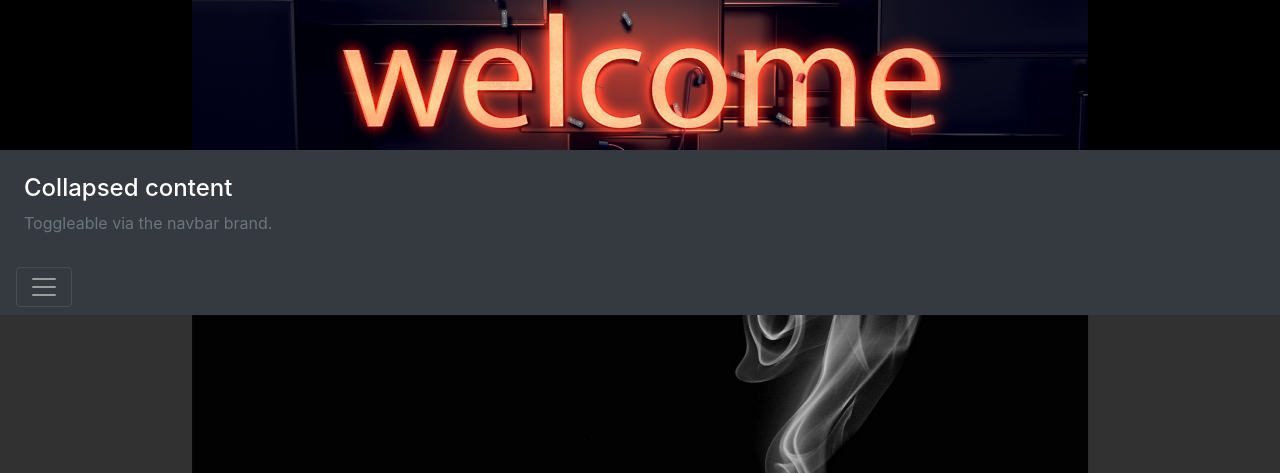
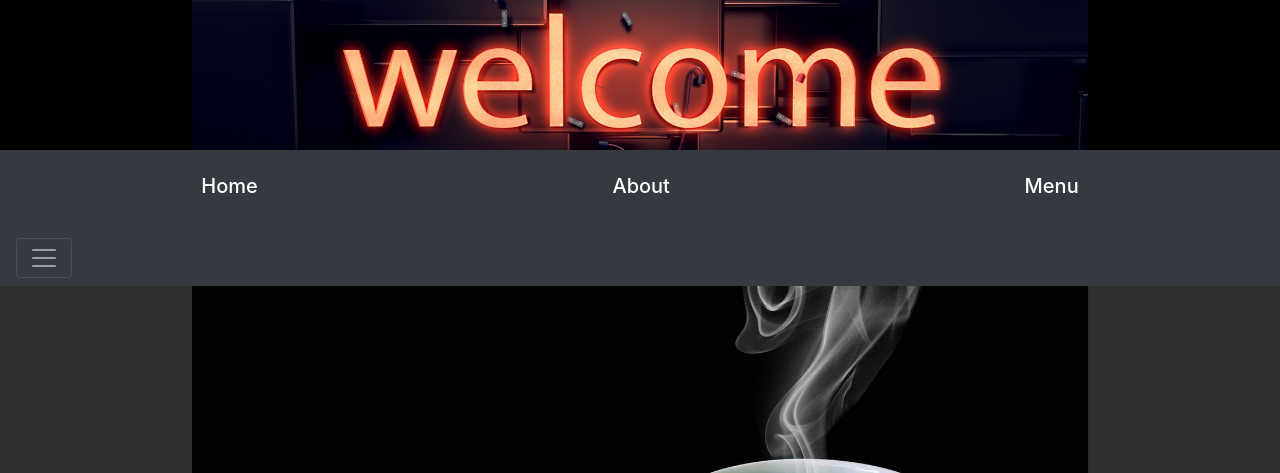
Before and after one commit to MehdiAria/Maktab64-cafe, a Flask app: page / in a window 1280 px wide, after a click that opens the changed part. Shown: the top 473 px of the page. Run offline with Flask 2, Linux system fonts and the light colour scheme.

Commit message:
add: navbar items

```diff
--- a/templates/base_layout/_nav.html
+++ b/templates/base_layout/_nav.html
@@ -1,8 +1,9 @@
 <div class="onav">
     <div class="collapse" id="navbarToggleExternalContent">
-        <div class="bg-dark p-4">
-            <h4 class="text-white">Collapsed content</h4>
-            <span class="text-muted">Toggleable via the navbar brand.</span>
+        <div class="bg-dark p-4" style="display: flex!important;flex-direction: row!important;justify-content: space-around!important;">
+            <a href="{{ url_for('home') }}"><h5 class="text-white">Home</h5></a>
+            <a href="{{ url_for('about') }}"><h5 class="text-white">About</h5></a>
+            <a href="{{ url_for('menu') }}"><h5 class="text-white">Menu</h5></a>
         </div>
     </div>
     <nav class="navbar navbar-dark bg-dark">
```
